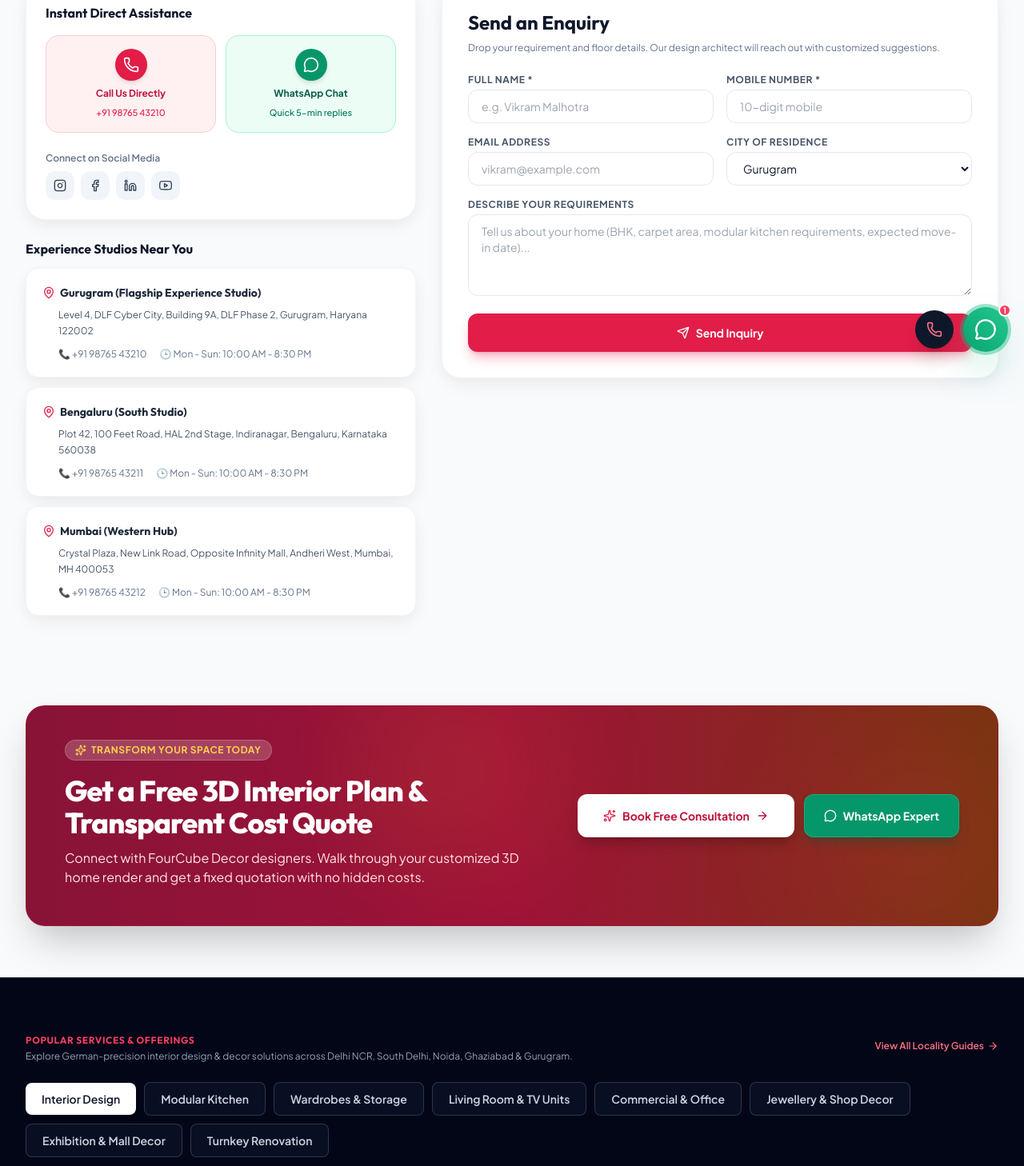
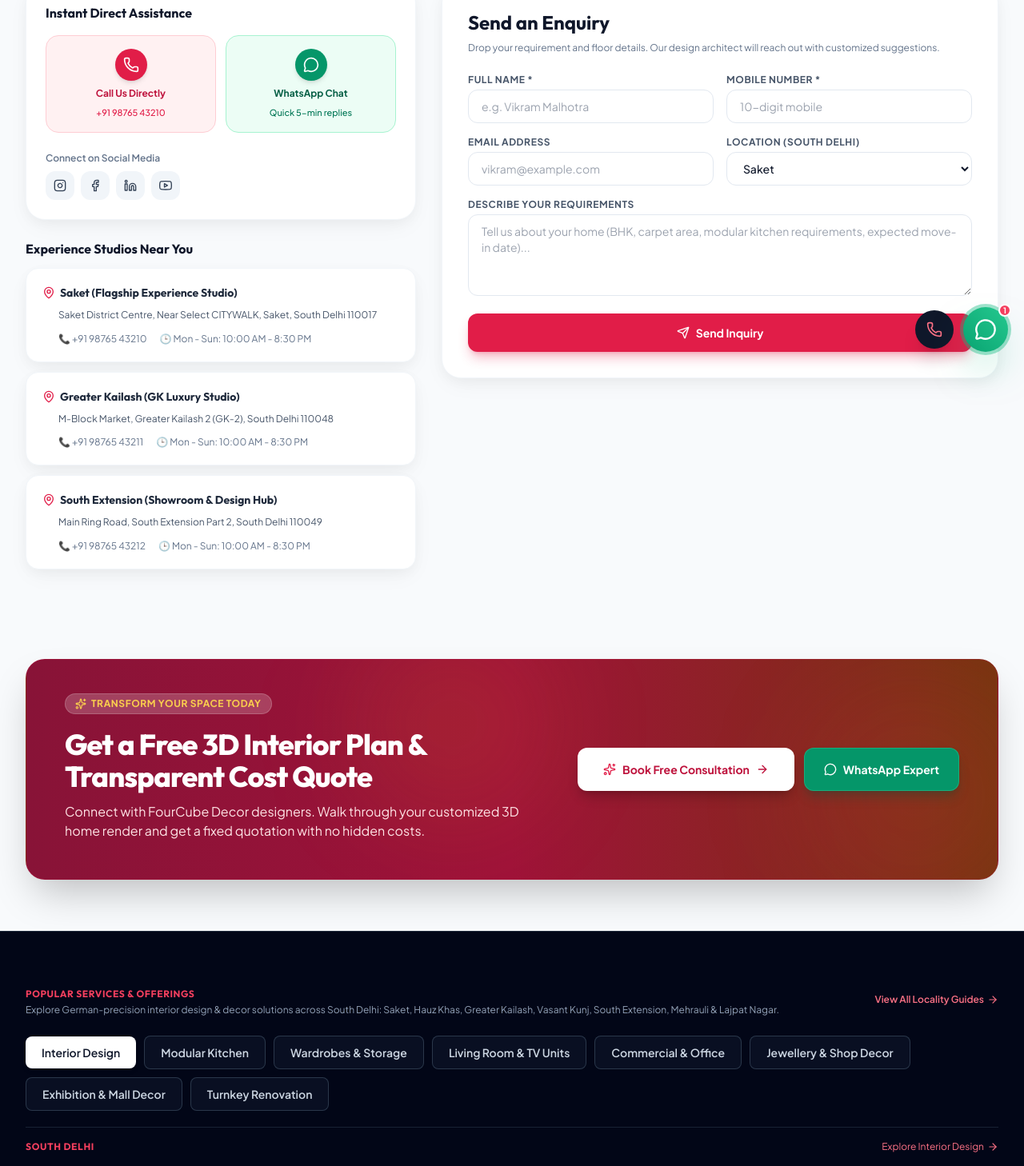
Before and after one commit to d2websolution1/fourcubedecor, a React (Vite) app in the folder frontend/: page /contact in a window 1280 px wide. Shown: the part 336-1794 px from the top of the page at 80% size. Built offline with nearby package versions, Linux system fonts and the light colour scheme.

Commit message:
Update locations across all forms and pages to South Delhi only (Saket, Hauz Khas, Greater Kailash, Vasant Kunj, South Extension, Mehrauli, Lajpat Nagar)

```diff
--- a/frontend/src/components/ConsultationModal.jsx
+++ b/frontend/src/components/ConsultationModal.jsx
@@ -1,13 +1,14 @@
 import React, { useState } from 'react';
 import { X, CheckCircle, ShieldCheck, Clock, Sparkles, MessageSquare, ArrowRight, ExternalLink } from 'lucide-react';
 import { companyContact } from '../data/interiorData';
+import { SOUTH_DELHI_LOCATIONS } from '../data/locationsData';
 import logoImg from '../assets/forhomedecor.png';
 
 export default function ConsultationModal({ isOpen, onClose, defaultService = '' }) {
   const [formData, setFormData] = useState({
     name: '',
     phone: '',
-    city: 'Delhi NCR',
+    city: 'Saket',
     bhk: '3 BHK',
     service: defaultService || 'Full Home Interiors',
     whatsappUpdates: true,
@@ -180,22 +181,18 @@
 
                 <div>
                   <label className="block text-xs font-bold text-slate-700 uppercase tracking-wider mb-1">
-                    Property City / Area
+                    Property Location (South Delhi)
                   </label>
                   <select
                     value={formData.city}
                     onChange={(e) => setFormData({ ...formData, city: e.target.value })}
-                    className="w-full px-4 py-3 rounded-xl border border-slate-200 focus:outline-none focus:ring-2 focus:ring-rose-500/30 focus:border-rose-500 text-sm bg-white transition-all shadow-sm"
+                    className="w-full px-4 py-3 rounded-xl border border-slate-200 focus:outline-none focus:ring-2 focus:ring-rose-500/30 focus:border-rose-500 text-sm bg-white transition-all shadow-sm font-medium"
                   >
-                    <option value="Delhi NCR">Delhi NCR</option>
-                    <option value="South Delhi">South Delhi</option>
-                    <option value="Gurugram">Gurugram</option>
-                    <option value="Noida">Noida</option>
-                    <option value="Ghaziabad">Ghaziabad</option>
-                    <option value="Faridabad">Faridabad</option>
-                    <option value="Bengaluru">Bengaluru</option>
-                    <option value="Mumbai">Mumbai</option>
-                    <option value="Other">Other City</option>
+                    {SOUTH_DELHI_LOCATIONS.map((loc) => (
+                      <option key={loc} value={loc}>
+                        {loc}
+                      </option>
+                    ))}
                   </select>
                 </div>
               </div>
--- a/frontend/src/components/Footer.jsx
+++ b/frontend/src/components/Footer.jsx
@@ -52,7 +52,7 @@
               Popular Services & Offerings
             </span>
             <p className="text-xs text-slate-400 mt-0.5">
-              Explore German-precision interior design & decor solutions across Delhi NCR, South Delhi, Noida, Ghaziabad & Gurugram.
+              Explore German-precision interior design & decor solutions across South Delhi: Saket, Hauz Khas, Greater Kailash, Vasant Kunj, South Extension, Mehrauli & Lajpat Nagar.
             </p>
           </div>
           <Link
--- a/frontend/src/data/locationsData.js
+++ b/frontend/src/data/locationsData.js
@@ -13,6 +13,16 @@
 } from './decorMedia';
 
 export { realDecorVideo };
+
+export const SOUTH_DELHI_LOCATIONS = [
+  'Saket',
+  'Hauz Khas',
+  'Greater Kailash',
+  'Vasant Kunj',
+  'South Extension',
+  'Mehrauli',
+  'Lajpat Nagar'
+];
 
 export const southDelhiLocations = [
   {
--- a/frontend/src/data/seoFooterData.js
+++ b/frontend/src/data/seoFooterData.js
@@ -56,6 +56,6 @@
     title: 'Turnkey Renovation',
     path: '/cities',
     prefix: 'turnkey-renovation',
-    description: 'End-to-end luxury home renovation across Delhi NCR'
+    description: 'End-to-end luxury home renovation across South Delhi'
   }
 ];
--- a/frontend/src/pages/CitiesHub.jsx
+++ b/frontend/src/pages/CitiesHub.jsx
@@ -107,13 +107,13 @@
       <section className="bg-slate-900 text-white py-14 text-center">
         <div className="max-w-3xl mx-auto px-4 space-y-4">
           <h2 className="text-2xl sm:text-3xl font-black font-heading">
-            Live in Another Part of Delhi NCR?
+            Live Anywhere Across South Delhi?
           </h2>
           <p className="text-slate-300 text-xs sm:text-sm">
-            We provide doorstep 3D laser consultation across Delhi NCR including Central Delhi, West Delhi, Gurugram, and Noida.
+            We provide doorstep 3D laser consultation across all South Delhi localities: Saket, Hauz Khas, Greater Kailash, Vasant Kunj, South Extension, Mehrauli, and Lajpat Nagar.
           </p>
           <button
-            onClick={() => onOpenConsultation('Delhi NCR Full Home Consultation')}
+            onClick={() => onOpenConsultation('South Delhi Full Home Consultation')}
             className="px-8 py-3.5 bg-rose-600 hover:bg-rose-700 text-white font-bold text-xs rounded-xl transition shadow-lg"
           >
             Book Free Site Measurement
--- a/frontend/src/pages/Contact.jsx
+++ b/frontend/src/pages/Contact.jsx
@@ -10,6 +10,7 @@
   Sparkles
 } from 'lucide-react';
 import { companyContact } from '../data/interiorData';
+import { SOUTH_DELHI_LOCATIONS } from '../data/locationsData';
 import { InstagramIcon, FacebookIcon, LinkedinIcon, YoutubeIcon } from '../components/SocialIcons';
 
 export default function Contact() {
@@ -17,7 +18,7 @@
     name: '',
     phone: '',
     email: '',
-    city: 'Gurugram',
+    city: 'Saket',
     message: ''
   });
   const [submitted, setSubmitted] = useState(false);
@@ -27,7 +28,7 @@
     if (!contactForm.name || !contactForm.phone) return;
     setSubmitted(true);
 
-    const text = `Hi FourCube Decor, I submitted an enquiry on your website!\n\n📋 *Enquiry Details:*\n• *Name:* ${contactForm.name}\n• *Phone:* +91 ${contactForm.phone}\n• *Email:* ${contactForm.email || 'N/A'}\n• *City:* ${contactForm.city}\n• *Service:* ${contactForm.service}\n• *Message:* ${contactForm.message || 'Please contact me for consultation.'}`;
+    const text = `Hi FourCube Decor, I submitted an enquiry on your website!\n\n📋 *Enquiry Details:*\n• *Name:* ${contactForm.name}\n• *Phone:* +91 ${contactForm.phone}\n• *Email:* ${contactForm.email || 'N/A'}\n• *Location (South Delhi):* ${contactForm.city}\n• *Message:* ${contactForm.message || 'Please contact me for consultation.'}`;
     const waUrl = `https://wa.me/${companyContact.whatsappRaw}?text=${encodeURIComponent(text)}`;
     try {
       const win = window.open(waUrl, '_blank', 'noopener,noreferrer');
@@ -39,20 +40,20 @@
 
   const studios = [
     {
-      city: 'Gurugram (Flagship Experience Studio)',
-      address: 'Level 4, DLF Cyber City, Building 9A, DLF Phase 2, Gurugram, Haryana 122002',
+      city: 'Saket (Flagship Experience Studio)',
+      address: 'Saket District Centre, Near Select CITYWALK, Saket, South Delhi 110017',
       phone: '+91 98765 43210',
       timing: 'Mon - Sun: 10:00 AM - 8:30 PM'
     },
     {
-      city: 'Bengaluru (South Studio)',
-      address: 'Plot 42, 100 Feet Road, HAL 2nd Stage, Indiranagar, Bengaluru, Karnataka 560038',
+      city: 'Greater Kailash (GK Luxury Studio)',
+      address: 'M-Block Market, Greater Kailash 2 (GK-2), South Delhi 110048',
       phone: '+91 98765 43211',
       timing: 'Mon - Sun: 10:00 AM - 8:30 PM'
     },
     {
-      city: 'Mumbai (Western Hub)',
-      address: 'Crystal Plaza, New Link Road, Opposite Infinity Mall, Andheri West, Mumbai, MH 400053',
+      city: 'South Extension (Showroom & Design Hub)',
+      address: 'Main Ring Road, South Extension Part 2, South Delhi 110049',
       phone: '+91 98765 43212',
       timing: 'Mon - Sun: 10:00 AM - 8:30 PM'
     }
@@ -251,20 +252,18 @@
 
                   <div>
                     <label className="block text-xs font-bold text-slate-600 uppercase tracking-wider mb-1">
-                      City of Residence
+                      Location (South Delhi)
                     </label>
                     <select
                       value={contactForm.city}
                       onChange={(e) => setContactForm({ ...contactForm, city: e.target.value })}
-                      className="w-full px-4 py-2.5 rounded-xl border border-slate-200 focus:outline-none focus:ring-2 focus:ring-rose-500 text-sm bg-white"
+                      className="w-full px-4 py-2.5 rounded-xl border border-slate-200 focus:outline-none focus:ring-2 focus:ring-rose-500 text-sm bg-white font-medium"
                     >
-                      <option value="Gurugram">Gurugram</option>
-                      <option value="Delhi NCR">Delhi NCR</option>
-                      <option value="Noida">Noida</option>
-                      <option value="Bengaluru">Bengaluru</option>
-                      <option value="Mumbai">Mumbai</option>
-                      <option value="Pune">Pune</option>
-                      <option value="Hyderabad">Hyderabad</option>
+                      {SOUTH_DELHI_LOCATIONS.map((loc) => (
+                        <option key={loc} value={loc}>
+                          {loc}
+                        </option>
+                      ))}
                     </select>
                   </div>
                 </div>
--- a/frontend/src/pages/Home.jsx
+++ b/frontend/src/pages/Home.jsx
@@ -27,6 +27,7 @@
   companyContact,
   realDecorVideo
 } from '../data/interiorData';
+import { SOUTH_DELHI_LOCATIONS } from '../data/locationsData';
 import { realLivingImages, realBedroomImages, realKitchenImages } from '../data/decorMedia';
 import CategoryIcon from '../components/CategoryIcon';
 
@@ -34,7 +35,7 @@
   const [heroForm, setHeroForm] = useState({
     name: '',
     phone: '',
-    city: 'Gurugram',
+    city: 'Saket',
     projectType: '3 BHK Residential',
     whatsappUpdates: true,
   });
@@ -212,20 +213,18 @@
                     <div className="grid grid-cols-2 gap-3">
                       <div>
                         <label className="block text-[11px] font-bold text-slate-600 uppercase tracking-wider mb-1">
-                          Property City
+                          Property Location
                         </label>
                         <select
                           value={heroForm.city}
                           onChange={(e) => setHeroForm({ ...heroForm, city: e.target.value })}
-                          className="w-full px-3 py-2.5 rounded-xl border border-slate-200 focus:outline-none focus:ring-2 focus:ring-rose-500 text-xs bg-white"
+                          className="w-full px-3 py-2.5 rounded-xl border border-slate-200 focus:outline-none focus:ring-2 focus:ring-rose-500 text-xs bg-white font-medium"
                         >
-                          <option value="Gurugram">Gurugram</option>
-                          <option value="Delhi NCR">Delhi NCR</option>
-                          <option value="Noida">Noida</option>
-                          <option value="Bengaluru">Bengaluru</option>
-                          <option value="Mumbai">Mumbai</option>
-                          <option value="Hyderabad">Hyderabad</option>
-                          <option value="Pune">Pune</option>
+                          {SOUTH_DELHI_LOCATIONS.map((loc) => (
+                            <option key={loc} value={loc}>
+                              {loc}
+                            </option>
+                          ))}
                         </select>
                       </div>
 
```
Also changed, not shown: frontend/src/data/interiorData.js (+5 -5 lines).
